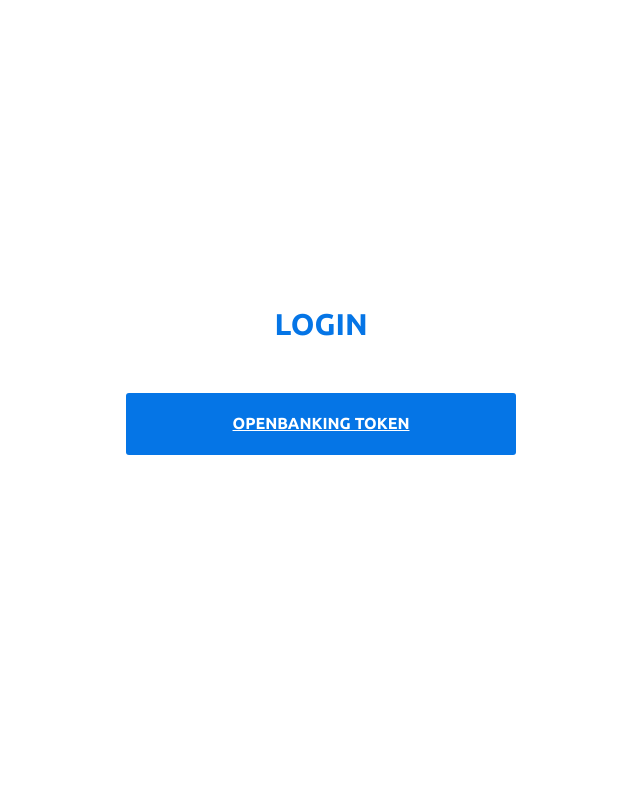
After one commit to jkong72/ginkgo-lambda-flask-api, a Flask app: page /user/openBanking in a window 1280 px wide. The commit adds this page. Shown: the whole page, without its empty margins (319-959 px from the left). Run offline with Flask 2, Linux system fonts and the light colour scheme; some libraries are stand-ins or nearby versions.

Commit message:
openBanking html 생성 및 리소스 파일 수정

```diff
--- a/app.py
+++ b/app.py
@@ -1,22 +1,16 @@
-from contextlib import redirect_stderr
-import json
+from os import access
 from flask import Flask, jsonify, make_response, request, render_template, redirect
 from config import Config
-
 from flask.json import jsonify
 from flask_restful import Api
 from http import HTTPStatus
+from flask_jwt_extended import JWTManager,jwt_required, get_jwt_identity
 
-from flask_jwt_extended import JWTManager
-from resources.login import login_test
 
+from resources.login import login_def
 from resources.openBanking import OpenBankingResource
-
-from resources.user_login import UserLoginResource, UserLogoutResource, UserRegisterResource
-from resources.user_login import jwt_blacklist
-
+from resources.user_login import UserLoginResource, UserLogoutResource, UserRegisterResource , jwt_blacklist
 from resources.bank_tran_id import BankTranIdResource
-
 from resources.budget.budget import budgetResource
 from resources.budget.budget_edit import budgetEditResource
 from resources.charts.chart1 import chart1
@@ -54,7 +48,7 @@ api = Api(app)
 api.add_resource( UserRegisterResource, '/user/register_resource') # 유저 회원가입
 api.add_resource( UserLoginResource, '/user/login_resources')      # 유저 로그인
 api.add_resource( UserLogoutResource, '/user/logout')     # 유저 로그아웃
-api.add_resource( OpenBankingResource, '/user/register_resource')               # 오픈뱅킹 토큰 발급
+api.add_resource( OpenBankingResource, '/user/openBanking')               # 오픈뱅킹 토큰 발급
 
 api.add_resource(budgetResource, '/budget')                         # 예산 가져오기 및 추가
 api.add_resource(budgetEditResource,  '/budget/<int:budget_id>')    # 예산 수정 및 삭제
@@ -63,6 +57,11 @@ api.add_resource(AccountInfoResource, '/account')                   # DB에서
 api.add_resource(TradeInfoResource, '/trade')                       # DB에서 거래 내역 조회
 
 api.add_resource(BankTranIdResource, '/bank_tran_id')               # 은행 거래 코드 입출
+
+
+
+
+
 
 
 ##################################################
@@ -80,27 +79,34 @@ def login():
     if request.method =='POST':
         email = request.form['email']
         password = request.form['password']
-        login_return = login_test(email, password)
+        login_return = login_def(email, password)
 
         # wrong eamil or pwd
         if login_return=={'error' : 1 , 'result': 'wrong email'}:
             login_return='wrong email'
+            return render_template('user/login.html', result=login_return)
         elif login_return=={'error' : 1 , 'result': 'wrong pwd'}:
             login_return='wrong password'
+            return render_template('user/login.html', result=login_return)
         else :
             login_return=''
 
-        return render_template('user/login.html',email=email, password=password, result=login_return)
+
+
+
+        # 로그인 성공시 'access_token': access_token 넘김
+        return render_template('user/openBanking.html',email=email, password=password, result=login_return)
         # login.html -> main.html 변경 예정
     else:
         return render_template('user/login.html')
+
+
 
 @app.route('/user/register',methods=['POST','GET'])
 def register():
     if request.method =='POST':
         email = request.form['email']
         password = request.form['password']
-
 
         return render_template('user/register.html',email=email, password=password)
     else:
@@ -109,5 +115,19 @@ def register():
 
 
 
+@app.route('/user/openBanking', methods=['POST','GET'])
+def open_token():
+    if request.method=='POST':
+        # access_token = request.get.args('access_token')
+
+        return render_template('user/openBanking.html')
+
+    else:
+        return render_template('user/openBanking.html')
+
+
+
+
+
 if __name__ == '__main__' :
-    app.run()
+    app.run(debug=True)
--- a/resources/user_login.py
+++ b/resources/user_login.py
@@ -8,6 +8,7 @@ from mysql_connection import get_connection
 from mysql.connector.errors import Error
 
 from email_validator import validate_email, EmailNotValidError
+from resources.login import login_def
 from utils.hashing_pw import hash_password, check_password
 from flask_jwt_extended import create_access_token
 from flask_jwt_extended.view_decorators import jwt_required
--- /dev/null
+++ b/templates/user/openBanking.html
@@ -0,0 +1,50 @@
+<!DOCTYPE html>
+<html lang="ko">
+<head>
+	<title>GINKGO</title>
+	<meta charset="UTF-8">
+	<meta name="viewport" content="width=device-width, initial-scale=1">
+<!--===============================================================================================-->
+	<link rel="stylesheet" type="text/css" href="../../static/css/font-awesome.min.css">
+<!--===============================================================================================-->
+	<link rel="stylesheet" type="text/css" href="../../static/css/icon-font.min.css">
+<!--===============================================================================================-->
+	<link rel="stylesheet" type="text/css" href={{url_for('static', filename='css/util.css')}}>
+	<link rel="stylesheet" type="text/css" href={{url_for('static', filename='css/main.css')}}>
+<!--===============================================================================================-->
+</head>
+<body>
+
+	<div class="limiter">
+		<form action="http://localhost:5000/user/openBanking" method="post">
+			<div class="container-login100">
+				<div class="wrap-login100 p-t-50 p-b-90">
+					<form class="login100-form validate-form flex-sb flex-w">
+						<span class="login100-form-title p-b-51">
+							LOGIN
+						</span>
+
+						<div class="container-login100-form-btn m-t-17" style="margin: auto;">
+							<a id="access_token" class=" login100-form-btn " href="https://testapi.openbanking.or.kr/oauth/2.0/authorize?response_type=code&client_id=fde4d72d-e26b-492c-9d66-d7ef9014cd59&redirect_uri=http://localhost:5000/user/openBanking&scope=login inquiry transfer&state=8380482228e75045a7d14e063bde014b&auth_type=0">
+								<button class="login100-form-btn" type="submit">
+									Openbanking Token
+								</button>
+
+							</a>
+
+						</div>
+
+
+
+
+					</form>
+				</div>
+			</div>
+		</form>
+
+	</div>
+
+
+
+</body>
+</html>
```
Also changed, not shown: resources/login.py (+9 -6 lines), resources/openBanking.py (+31 -23 lines), templates/user/login.html (+19 -21 lines), templates/user/register.html (+0 -7 lines).
